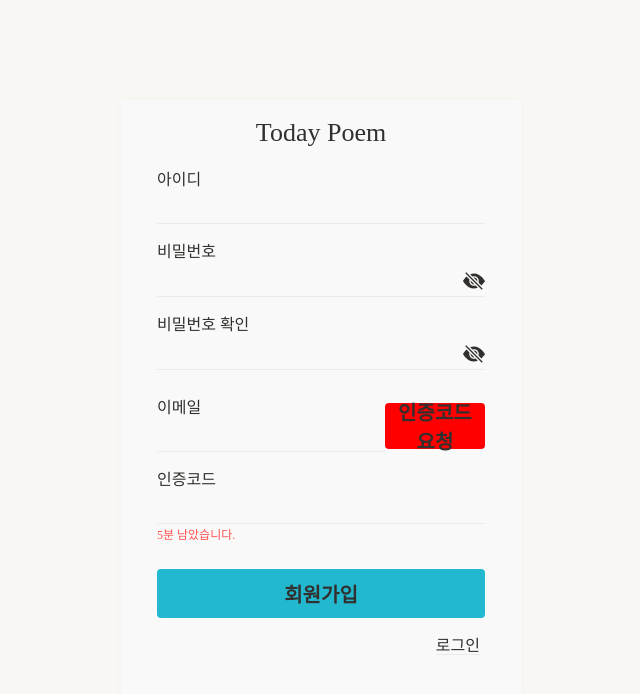
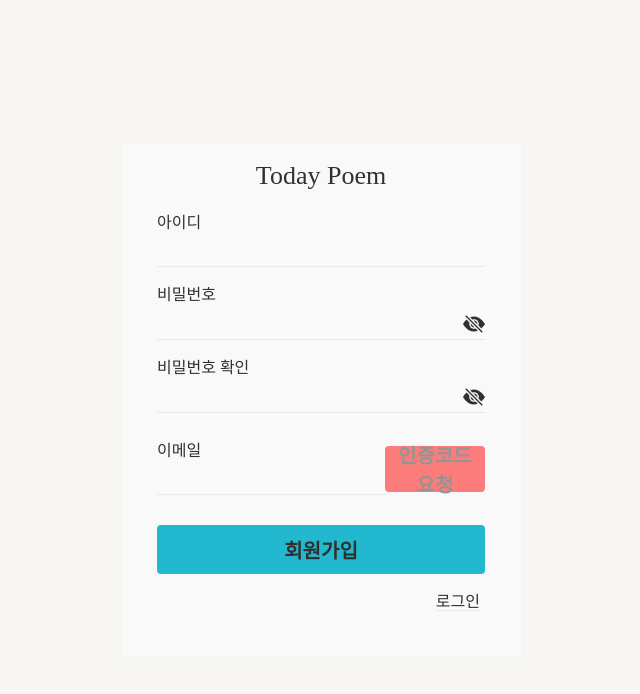
Before and after one commit to bangdler/poemToday, a React app in the folder FE/: page /register in a window 1280 px wide. Shown: the top 694 px of the page, without its empty margins (319-959 px from the left). Built offline with nearby package versions, Linux system fonts and the light colour scheme; a web font is replaced by a local one.

Commit message:
feat: 회원가입 시 email 인증절차 구현

```diff
--- a/FE/src/api/auth.js
+++ b/FE/src/api/auth.js
@@ -2,7 +2,8 @@ import client from '@/api/client';
 
 export const login = ({ username, password }) => client.post('/api/auth/login', { username, password });
 
-export const register = ({ username, password }) => client.post('/api/auth/register', { username, password });
+export const register = ({ username, password, email, authCode }) =>
+  client.post('/api/auth/register', { username, password, email, authCode });
 
 export const check = () => client.get('/api/auth/check');
 
--- a/FE/src/components/authForm/RegisterForm.jsx
+++ b/FE/src/components/authForm/RegisterForm.jsx
@@ -8,12 +8,17 @@ import ErrorBox from '@/components/common/ErrorBox';
 import InputBox from '@/components/common/InputBox';
 import LoadingSpinner from '@/components/common/LoadingSpinner';
 import StyleLink from '@/components/common/StyleLink';
-import { S_Button, S_CyanButton, S_RedButton } from '@/components/commonStyled/styleButtons';
+import { S_CyanButton, S_RedButton } from '@/components/commonStyled/styleButtons';
 import { AuthContext, AuthDispatchContext, useAuth } from '@/context/AuthProvider';
 import { LoadingContext } from '@/context/LoadingProvider';
 import { UserContext, useUser } from '@/context/UserProvider';
-import { LoginServerErrorMessages, VerifyEmailSeverErrorMessages } from '@/utils/constants';
+import { useCounter } from '@/hooks/useCounter';
 import palette from '@/style/palette';
+import {
+  EMAIL_VERIFICATION_EXPIRATION,
+  LoginServerErrorMessages,
+  VerifyEmailSeverErrorMessages,
+} from '@/utils/constants';
 
 const initialForm = {
   username: '',
@@ -26,13 +31,19 @@ const initialForm = {
 export default function RegisterForm() {
   const auth = useContext(AuthContext);
   const { initializeAuth } = useContext(AuthDispatchContext);
-  const { submitAuth, verifyEmail } = useAuth();
+  const { registerAuth, verifyEmail } = useAuth();
   const userData = useContext(UserContext);
   const { checkUser } = useUser();
   const loading = useContext(LoadingContext);
   const [form, setForm] = useState(initialForm);
   const [error, setError] = useState({ state: false, message: '' });
   const [showPassword, setShowPassword] = useState({ password: false, passwordConfirm: false });
+  const [openAuthCode, setOpenAuthCode] = useState(false);
+  const { count, startCount, stopCount, resetCount, getTimeFromCount } = useCounter({
+    initialSeconds: EMAIL_VERIFICATION_EXPIRATION,
+    interval: 1000,
+  });
+  const [time, setTime] = useState(null);
   const navigate = useNavigate();
 
   useEffect(() => {
@@ -49,6 +60,7 @@ export default function RegisterForm() {
     if (auth.response) {
       // 유저 체크
       checkUser();
+      stopCount();
     }
     setError({ state: false, message: '' });
   }, [auth.response, auth.error]);
@@ -66,11 +78,23 @@ export default function RegisterForm() {
       return;
     }
     if (auth.verifyResponse) {
-      // 수정 필요한 부분
-      console.log(auth.verifyResponse);
+      // 처음 인증 코드 발송 시
+      if (!openAuthCode) {
+        setOpenAuthCode(true);
+        startCount();
+      } else {
+        resetCount();
+      }
+      console.log(auth.verifyResponse.msg);
     }
     setError({ state: false, message: '' });
   }, [auth.verifyResponse, auth.verifyError]);
+
+  useEffect(() => {
+    if (count === 0) return stopCount();
+    const [, minutes, seconds] = getTimeFromCount(count);
+    setTime({ minutes, seconds });
+  }, [count]);
 
   const onChange = useCallback(({ target }) => {
     setForm(form => {
@@ -81,6 +105,11 @@ export default function RegisterForm() {
   const closeErrorBox = useCallback(async () => {
     setError({ state: false, message: '' });
   }, []);
+
+  const onKeyDown = e => {
+    if (e.key !== 'Enter') return;
+    onSubmit(e);
+  };
 
   const onSubmit = async e => {
     e.preventDefault();
@@ -96,7 +125,12 @@ export default function RegisterForm() {
       });
       return;
     }
-    submitAuth({ field: 'register', username: form.username, password: form.password });
+    registerAuth({
+      username: form.username,
+      password: form.password,
+      email: form.email,
+      authCode: form.authCode,
+    });
   };
 
   const clickShowPasswordButton = useCallback(e => {
@@ -114,6 +148,11 @@ export default function RegisterForm() {
     async e => {
       e.preventDefault();
       await closeErrorBox();
+      const regex = /^[a-zA-Z0-9+-_.]+@[a-zA-Z0-9-]+\.[a-zA-Z]{2,6}$/;
+      if (!regex.test(form.email)) {
+        setError({ state: true, message: '이메일 형식을 확인해주세요.' });
+        return;
+      }
       verifyEmail({ email: form.email });
     },
     [form.email]
@@ -131,7 +170,7 @@ export default function RegisterForm() {
 
   return (
     <>
-      <S_Wrapper>
+      <S_Wrapper onKeyDown={onKeyDown}>
         <InputBox
           title={'아이디'}
           name={'username'}
@@ -160,10 +199,11 @@ export default function RegisterForm() {
         <S_EmailContainer>
           <S_Wrapper2>
             <InputBox title={'이메일'} name={'email'} value={form.email} onChange={onChange} autoComplete={'email'} />
-            <S_RedButton size={'medium'} onClick={clickEmailVerifyButton}>
+            <S_RedButton size={'medium'} onClick={clickEmailVerifyButton} disabled={!form.email || loading.verifyEmail}>
               인증코드 요청
             </S_RedButton>
           </S_Wrapper2>
+          {openAuthCode && (
             <S_Wrapper3>
               <InputBox
                 title={'인증코드'}
@@ -172,8 +212,13 @@ export default function RegisterForm() {
                 onChange={onChange}
                 autoComplete={'one-time-code'}
               />
-            <S_Timer>5분 남았습니다.</S_Timer>
+              <S_Timer>
+                {count
+                  ? `${time?.minutes}분 ${time?.seconds}초 후에 만료됩니다.`
+                  : '만료되었습니다. 다시 요청해주세요.'}
+              </S_Timer>
             </S_Wrapper3>
+          )}
         </S_EmailContainer>
         <S_CyanButton type="submit" size={'fullWidth'} disabled={loading.register} onClick={onSubmit}>
           회원가입 <LoadingSpinner visible={loading.register} width={'20px'} color={`red`} />
@@ -223,6 +268,18 @@ const S_Wrapper3 = styled.div`
   > *:not(:last-child) {
     margin-bottom: 5px;
   }
+  animation: popUp 0.2s ease-in-out 0s 1 normal forwards;
+  @keyframes popUp {
+    0% {
+      max-height: 0;
+    }
+    30% {
+      max-height: 30px;
+    }
+    100% {
+      max-height: 500px;
+    }
+  }
 `;
 
 const S_Timer = React.memo(styled.p`
--- a/FE/src/utils/constants.js
+++ b/FE/src/utils/constants.js
@@ -3,6 +3,7 @@ import palette from '@/style/palette';
 export const LoginServerErrorMessages = {
   400: '아이디, 비밀번호 형식이 잘못되었습니다.',
   401: '없는 아이디거나 잘못된 비밀번호입니다.',
+  403: '잘못된 인증코드 입니다.',
   409: '이미 존재하는 아이디입니다.',
   500: '서버 응답 오류',
   504: '서버 요청 실패(게이트웨이 시간초과)',
@@ -53,3 +54,5 @@ export const CategoryColors = {
   사랑시: palette.red[1],
   감성시: palette.green[2],
 };
+
+export const EMAIL_VERIFICATION_EXPIRATION = 5 * 60;
```
Lines whose indentation alone changed are shown as unchanged.
